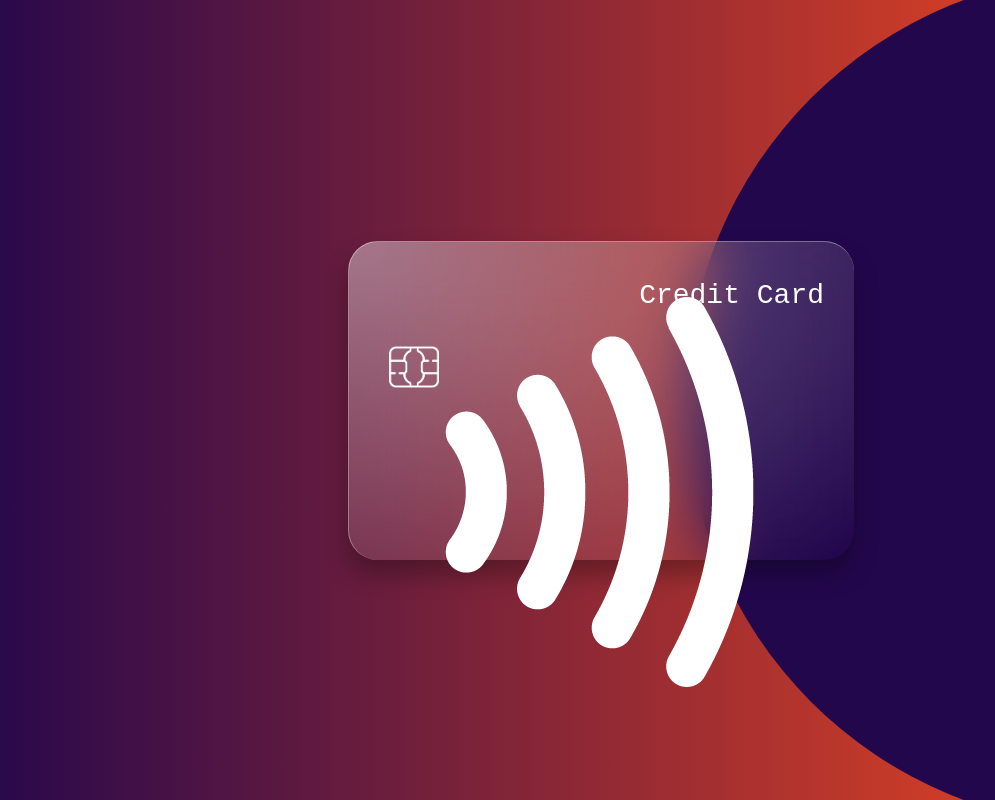
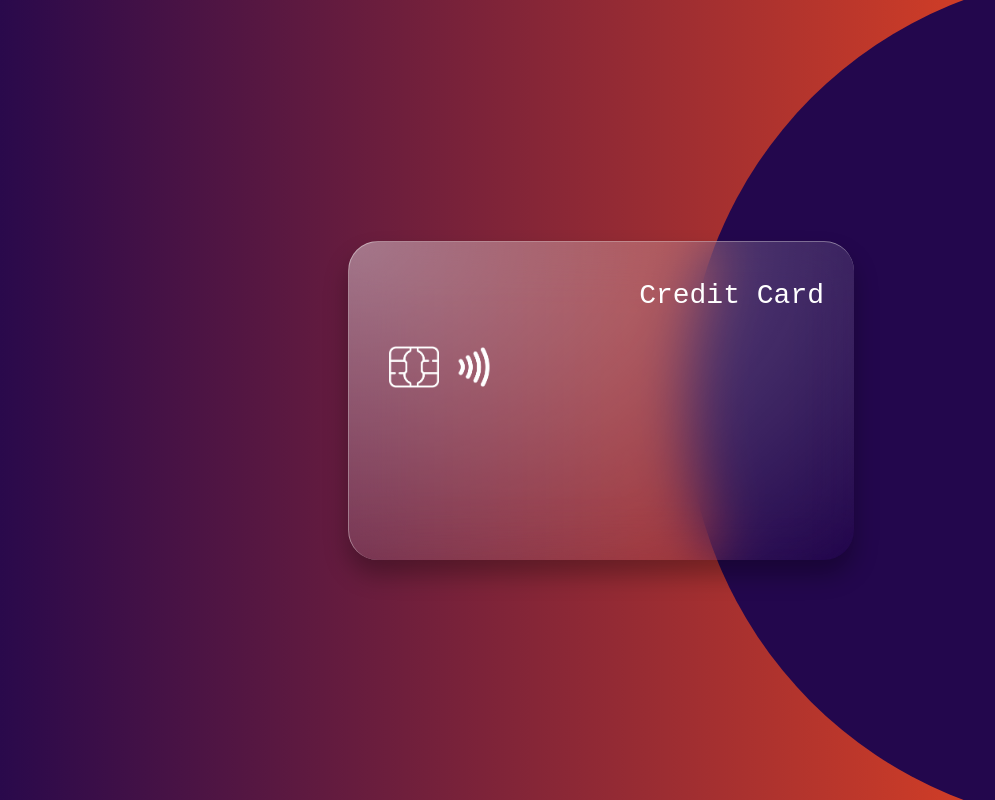
Before and after one commit to timotheegarot/GlassCreditCard, a plain HTML site: page index.html in a window 1280 px wide. Shown: the whole page, without its empty margins (39-1034 px from the left). Drawn offline with Linux system fonts and the light colour scheme.

Commit message:
NFC styles added

```diff
--- a/style.css
+++ b/style.css
@@ -60,3 +60,10 @@ body::before {
   top: 100px;
   left: 40px;
 }
+
+.nfc {
+  width: 50px;
+  position: absolute;
+  top: 100px;
+  left: 100px;
+}
```
